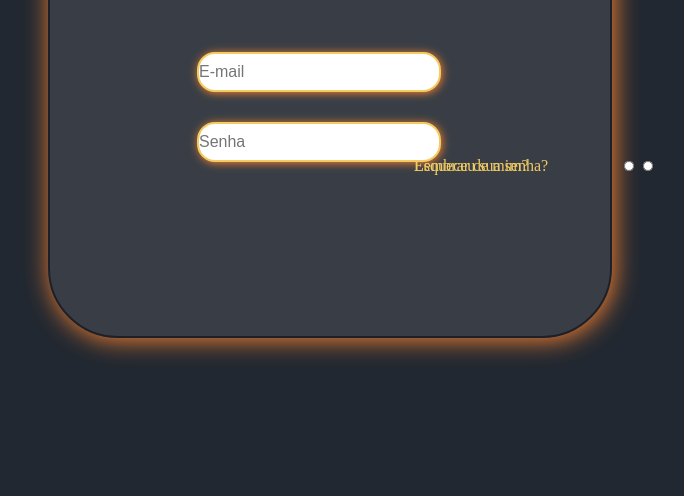
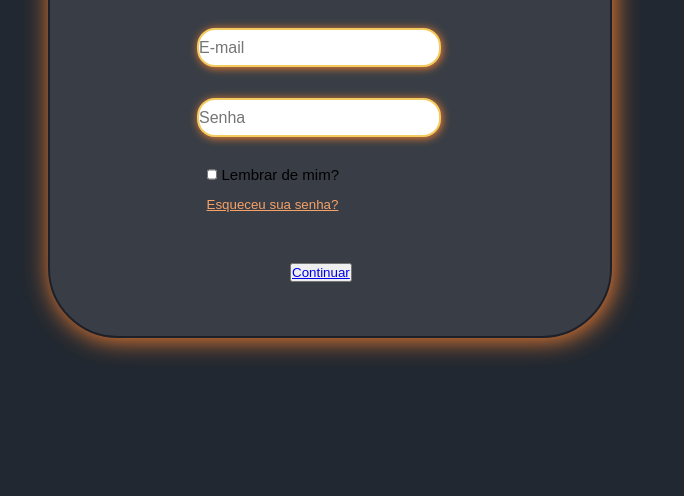
Before and after one commit to liabersiv/SignIn-Katchau, a plain HTML site: page css/index.html in a window 1280 px wide. Shown: the part 304-800 px from the top of the page, without its empty margins (310-994 px from the left). Drawn offline with Linux system fonts and the light colour scheme.

Commit message:
reapliccation

```diff
--- a/css/index.html
+++ b/css/index.html
@@ -28,20 +28,22 @@
                                 <label for="pwd"></label>
                                 <input id="pwd" type="password" name="pwd" placeholder="Senha" required>
                     </div>
+                </div>
 
-                    <div class="containerdown">
-                        <div class="faixabaixa">
-                            <label for="remember">Lembrar de mim?</label>
-                            <input type="radio" id="rememberme" name="remember">
+                <div class="containerdown">
+                        <div class="rememberlink">
+                            <input type="checkbox" name="remember" id="rememberme"> Lembrar de mim?
                         </div>
-                        <div class="faixabaixa">
-                            <label for="forgot">Esqueceu sua senha?</label>
-                            <input type="radio" id="forgotpwd" name="forgot">
+                        <div class="termoslink">
+                            <button><a href="#">Esqueceu sua senha?</a></button>
                         </div>
                     </div>
-                </div>
-
             </div>
+            <div class="btncontinue">
+                        <div class="containerbtncontinue">
+                        <button><a href="#">Continuar</a></button>
+                        </div>
+                    </div>
         </div>
 
 </body>
--- a/css/style.css
+++ b/css/style.css
@@ -34,9 +34,7 @@ body{
 .form-header{
     position: fixed;
     display: flex;
-    margin-bottom: 21%;
-    margin-left: 0rem;
-    margin-right: 14rem;
+    margin-bottom: 20%;
     align-items: center;
     justify-content: center;
 }
@@ -92,6 +90,7 @@ body{
 
 .boxtext{
     margin-top: 0px;
+    margin-bottom: 65px;
     display: flex;
     align-items: center;
     flex-direction: column;
@@ -109,8 +108,9 @@ body{
     justify-content: center;
 }
 
-label{
-    display: flex;
+label[for="email"],
+label [for="pwd"]{
+    display: block;
     color: #f0ca62;
     padding: 0 72px;
     margin: 0 23px;
@@ -140,23 +140,49 @@ input:focus{
 }
 
 .containerdown{
-    display: flex;
-    justify-content: space-between;
+    display: block;
+    position: absolute;
     align-items: center;
-    margin-top: 0.50rem;
-    padding: 0 0 .5rem;
+    justify-content: center;
+    margin-top: 35px;
+    margin-right: 75px;
 }
 
-.faixabaixa{
+.rememberlink{
+    font-family: Arial, Helvetica, sans-serif;
+    font-size: 15px;
     display: flex;
-    flex-direction: row;
+    margin-top: 150px;
+    width: 150px;
+    margin-bottom: 12px;
+}
+
+.rememberlink input{
+    padding: 10px;
+    width: 10px;
+    margin-right: 5px;
+}
+
+.termoslink{
+    font-family: Arial, Helvetica, sans-serif;
+    font-size: 15px;
+    display: block;
+}
+
+.termoslink button{
+    background-color: #393E46;
+    border: 0;
+}
+
+.termoslink button a{
+    color: #f8a167;
+}
+
+.btncontinue{
+    display: flex;
+    justify-content: center;
     align-items: center;
-    justify-content: space-around;
+    margin-top: 377px;
+    margin-left: 210px;
     position: absolute;
 }
-
-input[type='radio']{
-    display: inline;
-    width: 10px;
-    height: 10px;
-}
```
